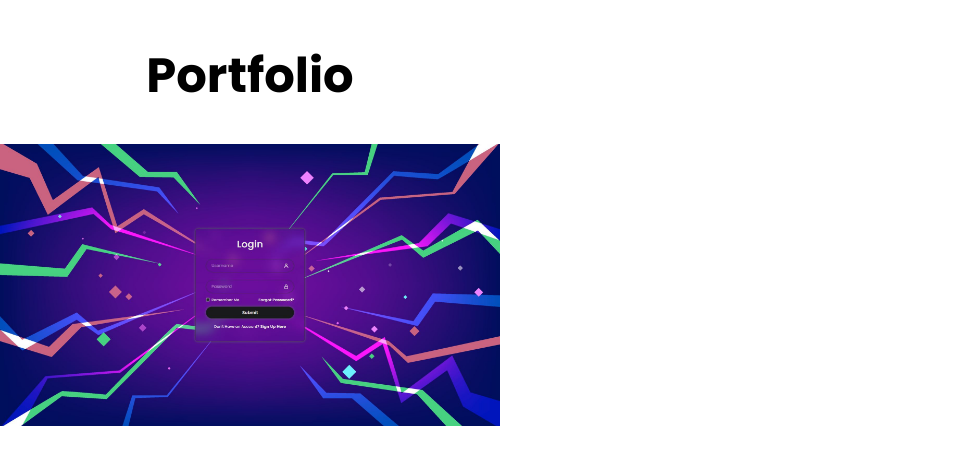
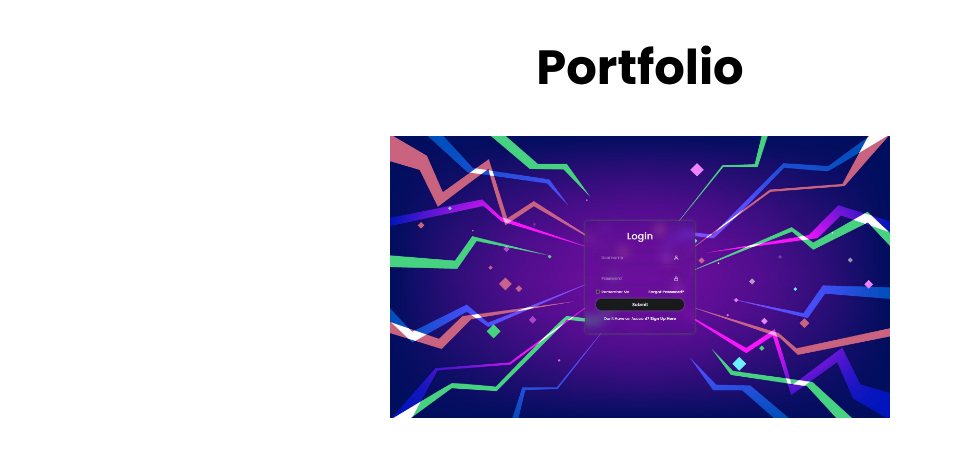
Before and after one commit to itsjaxami/Portfolio, a plain HTML site: page index.html in a window 1280 px wide. Shown: the whole page, without its empty margins (0-953 px from the left). Drawn offline with Linux system fonts and the light colour scheme.

Commit message:
Moved h1 out of .wrapper Centered image link to Login_Page

```diff
--- a/index.html
+++ b/index.html
@@ -7,8 +7,8 @@
     <link rel="stylesheet" href="style.css">
 </head>
 <body>
+    <h1>Portfolio</h1>
     <div class="wrapper">
-        <h1>Portfolio</h1>
         <a href="https://itsjaxami.github.io/Login_Screen/">
             <img src="./images/portfolio-login-page.JPG" alt="Login Screen"/>
         </a>
--- a/style.css
+++ b/style.css
@@ -12,11 +12,12 @@ body {
     margin-left: auto;
     margin-right: auto;
     font-size: 24px;
-    display: flex;
 }
 
-.wrapper h1 {
-
+.wrapper {
+    display: flex;
+    justify-content: center;
+    align-items: center;
 }
 
 .wrapper a img {
```
